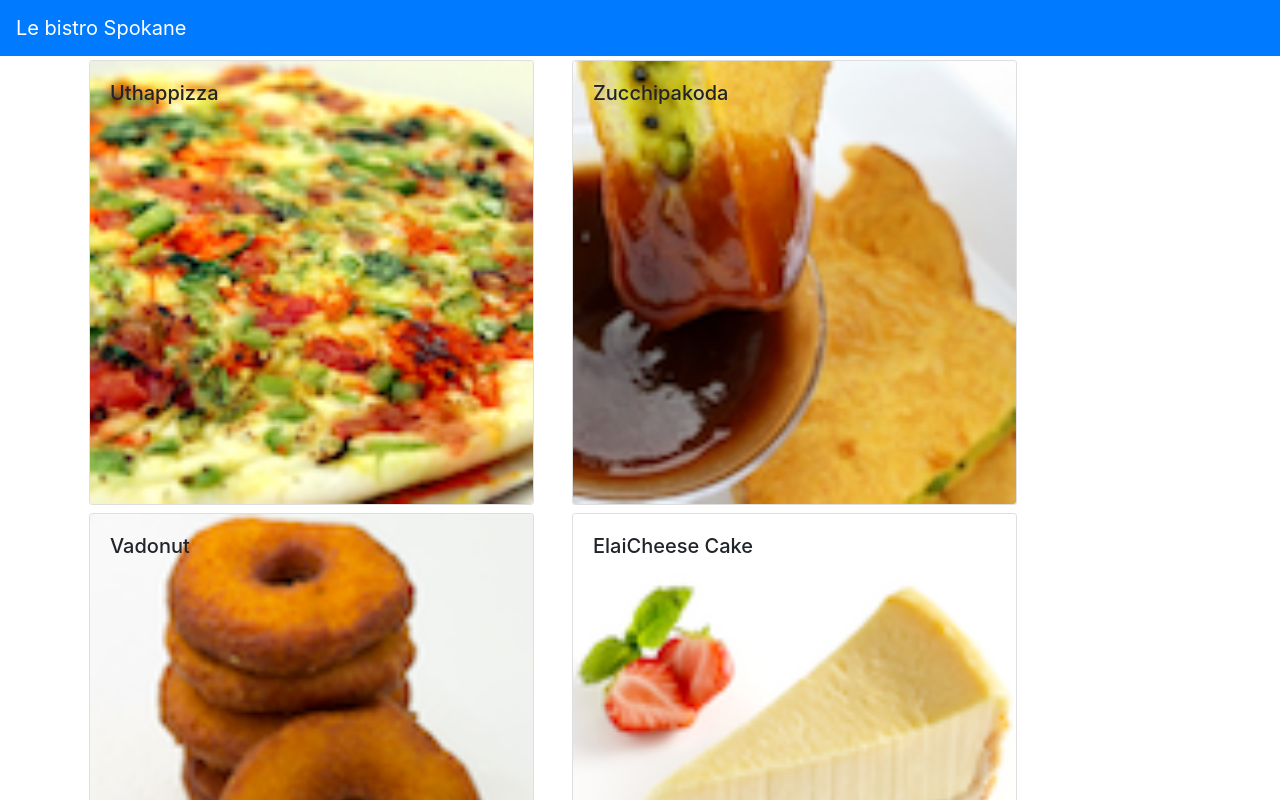
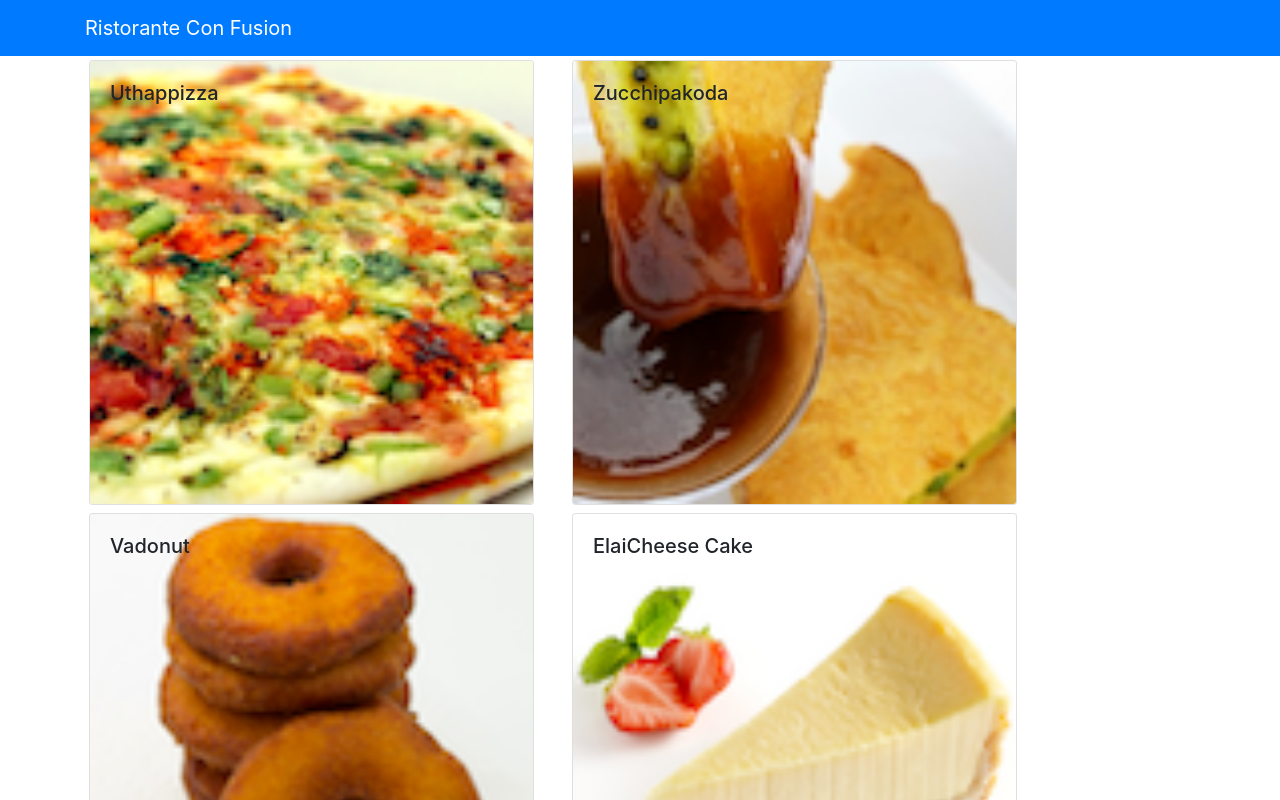
Before and after one commit to brentschneider/SpokaneReact, a React (Create React App) app: page / in a window 1280 px wide. Shown: the top 800 px of the page. Built offline with nearby package versions, Linux system fonts and the light colour scheme.

Commit message:
Presentational and Container Components

```diff
--- a/package.json
+++ b/package.json
@@ -4,6 +4,8 @@
   "private": true,
   "dependencies": {
     "bootstrap": "4.1.3",
+    "bootstrap-social": "^5.1.1",
+    "font-awesome": "^4.7.0",
     "react": "^16.9.0",
     "react-dom": "^16.9.0",
     "react-popper": "0.9.2",
--- a/src/App.js
+++ b/src/App.js
@@ -6,6 +6,7 @@ import './App.css';
 
 // Components
 import Menu from './components/MenuComponent';
+import Main from './components/MainComponent';
 import { DISHES } from './shared/dishes';
 
 class App extends Component {
@@ -19,13 +20,8 @@ class App extends Component {
 
   render() {
     return (
-      <div>
-        <Navbar dark color="primary">
-          <div ClassName="container">
-            <NavbarBrand href="/">Le bistro Spokane</NavbarBrand>
-          </div>
-        </Navbar>
-        <Menu dishes={this.state.dishes} />
+      <div className="App">
+        <Main />
       </div>
     );
   }
--- a/src/components/DishdetailComponent.js
+++ b/src/components/DishdetailComponent.js
@@ -28,7 +28,7 @@ class DishDetail extends Component {
                 <li key={comment.id}>
                   <p>{comment.comment}</p>
                   <p>
-                    -- {comment.author}, {comment.date}
+                    -- {comment.author}, {new Intl.DateTimeFormat('en-US', { year: 'numeric', month: 'short', day: '2-digit'}).format(new Date(Date.parse(comment.date)))}
                   </p>
                 </li>
               );
--- /dev/null
+++ b/src/components/MainComponent.js
@@ -0,0 +1,36 @@
+import React, { Component } from 'react';
+import { Navbar, NavbarBrand } from 'reactstrap';
+import Menu from './MenuComponent';
+import DishDetail from './DishdetailComponent';
+import { DISHES } from '../shared/dishes';
+
+class Main extends Component {
+
+  constructor(props) {
+    super(props);
+    this.state = {
+        dishes: DISHES,
+        selectedDish: null
+    };
+  }
+
+  onDishSelect(dishId) {
+    this.setState({ selectedDish: dishId});
+  }
+
+  render() {
+    return (
+      <div>
+        <Navbar dark color="primary">
+          <div className="container">
+            <NavbarBrand href="/">Ristorante Con Fusion</NavbarBrand>
+          </div>
+        </Navbar>
+        <Menu dishes={this.state.dishes} onClick={(dishId) => this.onDishSelect(dishId)} />
+        <DishDetail dish={this.state.dishes.filter((dish) => dish.id === this.state.selectedDish)[0]} />
+      </div>
+    );
+  }
+}
+
+export default Main;
--- a/src/components/MenuComponent.js
+++ b/src/components/MenuComponent.js
@@ -33,7 +33,7 @@ class Menu extends Component {
     const menu = this.props.dishes.map(dish => {
       return (
         <div className="col-12 col-md-5 m-1" key={dish.id}>
-          <Card onClick={() => this.onDishSelect(dish)}>
+        <Card key={dish.id} onClick={() => this.props.onClick(dish.id)}>
             <CardImg width="100%" src={dish.image} alt={dish.name} />
             <CardImgOverlay>
               <CardTitle>{dish.name}</CardTitle>
```
Also changed, not shown: src/components/HeaderComponent.js (added, +30 -0 lines), 1 other file (tests, documents, lock files or other folders).
